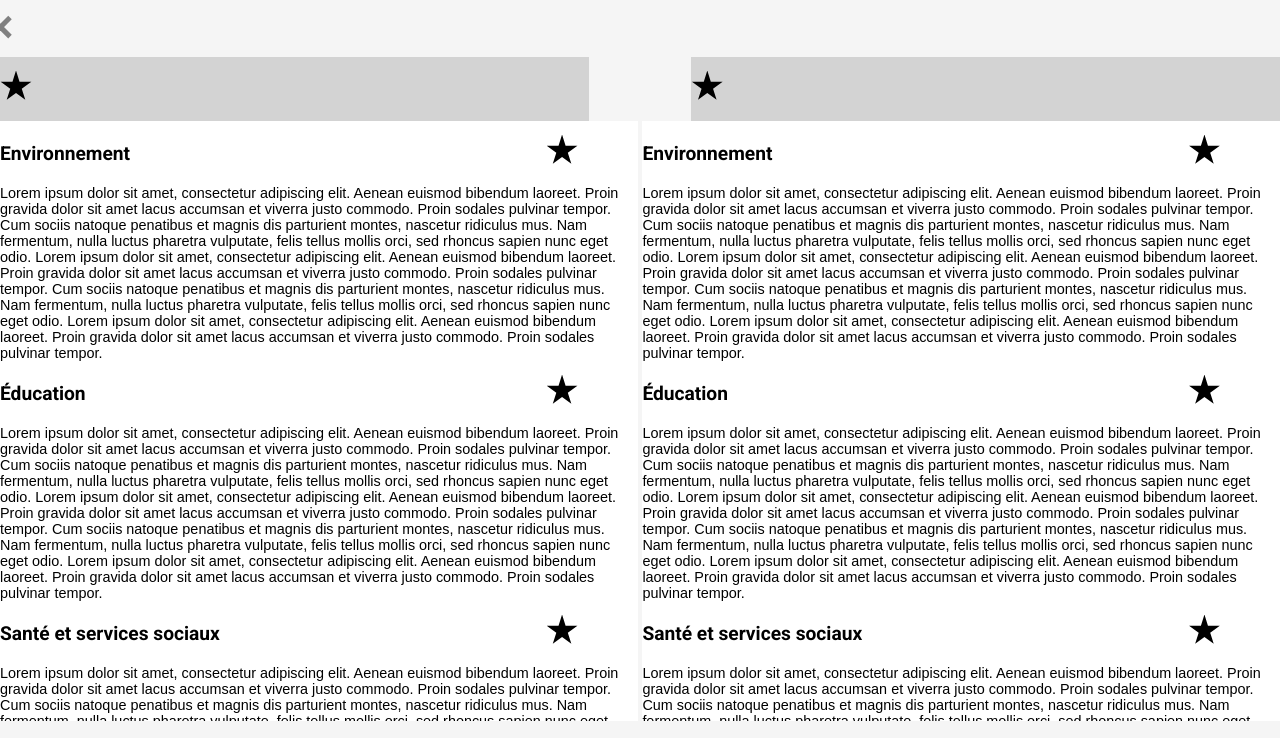
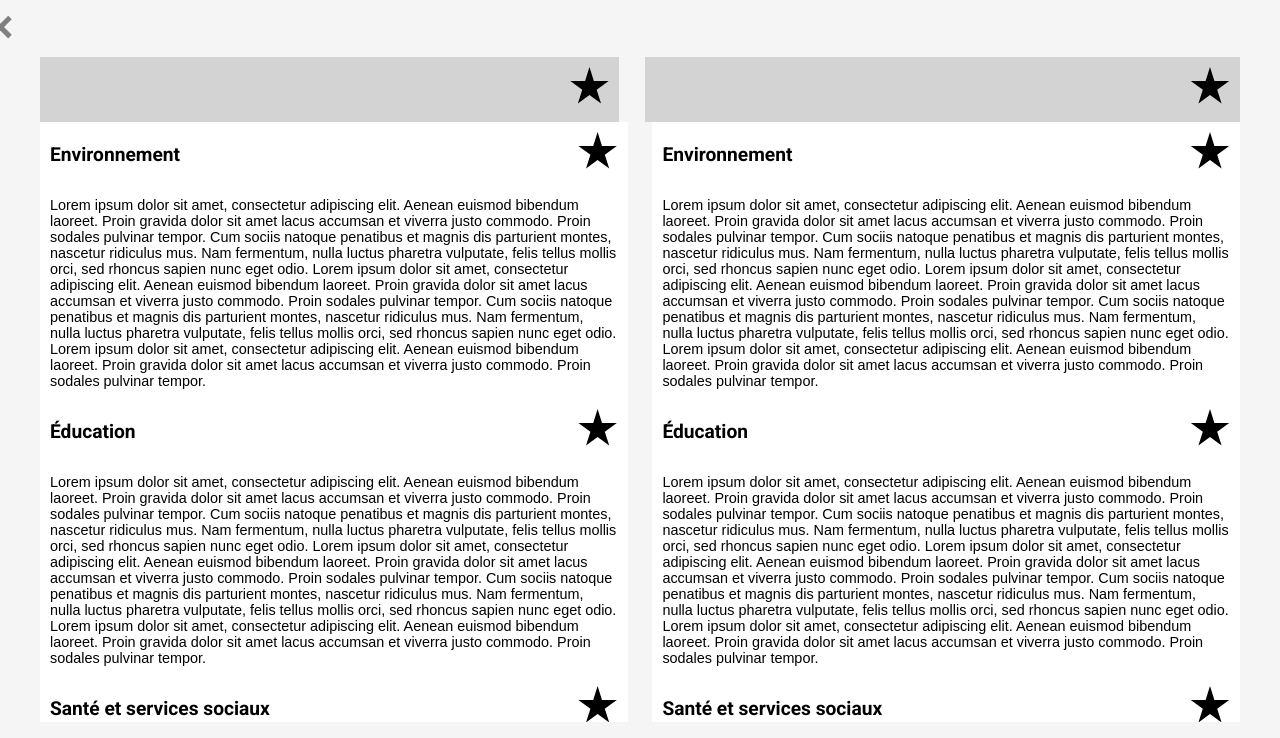
Before and after one commit to louis-ple/LOG2420-website, a plain HTML site: page comparer.html in a window 1280 px wide. Shown: the part 62-800 px from the top of the page. Drawn offline with Linux system fonts and the light colour scheme.

Commit message:
td width

```diff
--- a/comparer.html
+++ b/comparer.html
@@ -6,7 +6,6 @@
     <meta name="viewport" content="width=device-width, initial-scale=1">
     <title>Pharos</title>
     <link rel="stylesheet" href="css/style.css">
-    <script src="js/script.js"></script>
     <link href="https://fonts.googleapis.com/css?family=Roboto:700&display=swap" rel="stylesheet">
     <link rel="stylesheet" href="https://cdnjs.cloudflare.com/ajax/libs/font-awesome/4.7.0/css/font-awesome.min.css">
 
@@ -19,28 +18,30 @@
 <a href="index.html"><i class="arrow left"></i></a>
 <br>&nbsp;
 
-<table style="width:100%" cellspacing="0" cellpadding="0">
+<div style="max-width: 1200px;margin: auto;">
+
+<table style="width:100%" cellspacing="0" cellpadding="10">
 
     <tr class="top">
-        <td id="lblParty1">Party1 Name</td>
-        <td><input type="checkbox" id="star1" class="star"><label for="star1"></label></td>
+        <td style="width: 43.7%;" id="lblParty1">Party1 Name</td>
+        <td style="width: 2%;" align="right"><input type="checkbox" id="star1" class="star"><label for="star1"></label></td>
         <td class="separation">&nbsp;</td>
-        <td id="lblParty2">Party2 Name</td>
-        <td><input type="checkbox" id="star2" class="star"><label for="star2"></label></td>
+        <td style="width: 45%;" id="lblParty2">Party2 Name</td>
+        <td align="right"><input type="checkbox" id="star2" class="star"><label for="star2"></label></td>
     </tr>
 
 </table>
 
 <div style="height:600px;overflow:auto;">
 
-    <table style="width:100%" cellspacing="0" cellpadding="0">
+    <table style="width:100%" cellspacing="0" cellpadding="10">
 
         <tr class="category">
-            <td>Environnement</td>
-            <td><input type="checkbox" id="star3" class="star"><label for="star3"></label></td>
-            <td class="separation">&nbsp;</td>
-            <td>Environnement</td>
-            <td><input type="checkbox" id="star4" class="star"><label for="star4"></label></td>
+            <td style="width: 45%;">Environnement</td>
+            <td align="right"><input type="checkbox" id="star3" class="star"><label for="star3"></label></td>
+            <td style="width: 2%;" class="separation">&nbsp;</td>
+            <td style="width: 45%;">Environnement</td>
+            <td align="right"><input type="checkbox" id="star4" class="star"><label for="star4"></label></td>
         </tr>
 
         <tr class="text">
@@ -51,12 +52,12 @@
 
         <tr class="category">
             <td>Éducation</td>
-            <td><input type="checkbox" id="star5" class="star"><label for="star5"></label></td>
+            <td align="right"><input type="checkbox" id="star5" class="star"><label for="star5"></label></td>
 
             <td class="separation">&nbsp;</td>
 
             <td>Éducation</td>
-            <td><input type="checkbox" id="star6" class="star"><label for="star6"></label></td>
+            <td align="right"><input type="checkbox" id="star6" class="star"><label for="star6"></label></td>
         </tr>
 
         <tr class="text">
@@ -67,12 +68,12 @@
 
         <tr class="category">
             <td>Santé et services sociaux</td>
-            <td><input type="checkbox" id="star7" class="star"><label for="star7"></label></td>
+            <td align="right"><input type="checkbox" id="star7" class="star"><label for="star7"></label></td>
 
             <td class="separation">&nbsp;</td>
 
             <td>Santé et services sociaux</td>
-            <td><input type="checkbox" id="star8" class="star"><label for="star8"></label></td>
+            <td align="right"><input type="checkbox" id="star8" class="star"><label for="star8"></label></td>
         </tr>
 
         <tr class="text">
@@ -83,10 +84,10 @@
 
         <tr class="category">
             <td>Immigration</td>
-            <td><input type="checkbox" id="star9" class="star"><label for="star9"></label></td>
+            <td align="right"><input type="checkbox" id="star9" class="star"><label for="star9"></label></td>
             <td class="separation">&nbsp;</td>
             <td>Immigration</td>
-            <td><input type="checkbox" id="star10" class="star"><label for="star10"></label></td>
+            <td align="right"><input type="checkbox" id="star10" class="star"><label for="star10"></label></td>
         </tr>
 
         <tr class="text">
@@ -97,10 +98,10 @@
 
         <tr class="category">
             <td>Économie</td>
-            <td><input type="checkbox" id="star11" class="star"><label for="star11"></label></td>
+            <td align="right"><input type="checkbox" id="star11" class="star"><label for="star11"></label></td>
             <td class="separation">&nbsp;</td>
             <td>Économie</td>
-            <td><input type="checkbox" id="star12" class="star"><label for="star12"></label></td>
+            <td align="right"><input type="checkbox" id="star12" class="star"><label for="star12"></label></td>
         </tr>
 
         <tr class="text">
@@ -111,10 +112,10 @@
 
         <tr class="category">
             <td>Arts et culture</td>
-            <td><input type="checkbox" id="star13" class="star"><label for="star13"></label></td>
+            <td align="right"><input type="checkbox" id="star13" class="star"><label for="star13"></label></td>
             <td class="separation">&nbsp;</td>
             <td>Arts et culture</td>
-            <td><input type="checkbox" id="star14" class="star"><label for="star14"></label></td>
+            <td align="right"><input type="checkbox" id="star14" class="star"><label for="star14"></label></td>
         </tr>
 
         <tr class="text">
@@ -125,10 +126,10 @@
 
         <tr class="category">
             <td>Transports</td>
-            <td><input type="checkbox" id="star15" class="star"><label for="star15"></label></td>
+            <td align="right"><input type="checkbox" id="star15" class="star"><label for="star15"></label></td>
             <td class="separation">&nbsp;</td>
             <td>Transports</td>
-            <td><input type="checkbox" id="star16" class="star"><label for="star16"></label></td>
+            <td align="right"><input type="checkbox" id="star16" class="star"><label for="star16"></label></td>
         </tr>
 
         <tr class="text">
@@ -139,10 +140,10 @@
 
         <tr class="category">
             <td>Énergie</td>
-            <td><input type="checkbox" id="star17" class="star"><label for="star17"></label></td>
+            <td align="right"><input type="checkbox" id="star17" class="star"><label for="star17"></label></td>
             <td class="separation">&nbsp;</td>
             <td>Énergie</td>
-            <td><input type="checkbox" id="star18" class="star"><label for="star18"></label></td>
+            <td align="right"><input type="checkbox" id="star18" class="star"><label for="star18"></label></td>
         </tr>
 
         <tr class="text">
@@ -155,6 +156,8 @@
 
 </div>
 
+</div>
+
 <script type="text/javascript">
     var urlParams = new URLSearchParams(window.location.search);
     window.document.getElementById("lblParty1").innerHTML = urlParams.get("party1");
--- a/css/style.css
+++ b/css/style.css
@@ -94,8 +94,8 @@ input[type=checkbox][class^="star"] + label
 {
     background: black;
     clip-path: polygon(50% 0%, 61% 35%, 98% 35%, 68% 57%, 79% 91%, 50% 70%, 21% 91%, 32% 57%, 2% 35%, 39% 35%);
-    height: 4vh;
-    width: 4vh;
+    height: 5vh;
+    width: 5vh;
     display:inline-block;
     padding: 0 0 0 0px;
 }
@@ -103,9 +103,10 @@ input[type=checkbox][class^="star"] + label
 input[type=checkbox][class^="star"]:checked + label
 {
     background: gold;
+    border: #aaaaaa;
     clip-path: polygon(50% 0%, 61% 35%, 98% 35%, 68% 57%, 79% 91%, 50% 70%, 21% 91%, 32% 57%, 2% 35%, 39% 35%);
-    height: 4vh;
-    width: 4vh;
+    height: 5vh;
+    width: 5vh;
     display:inline-block;
     padding: 0 0 0 0px;
 }
```
Also changed, not shown: connaitre.html (+15 -12 lines), index.html (+1 -11 lines).
